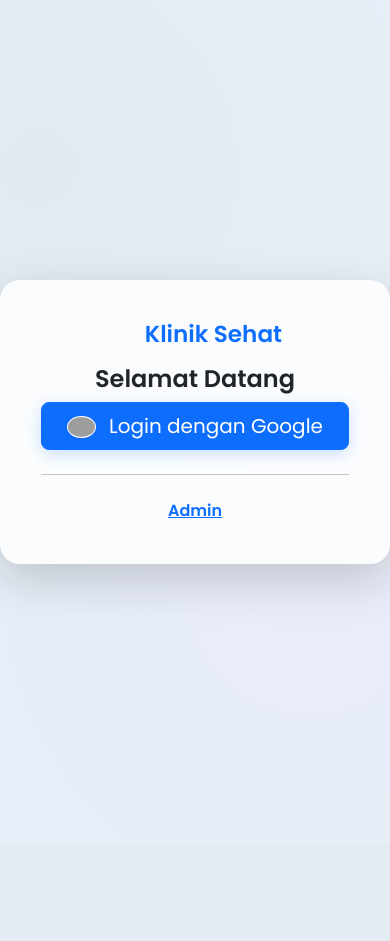
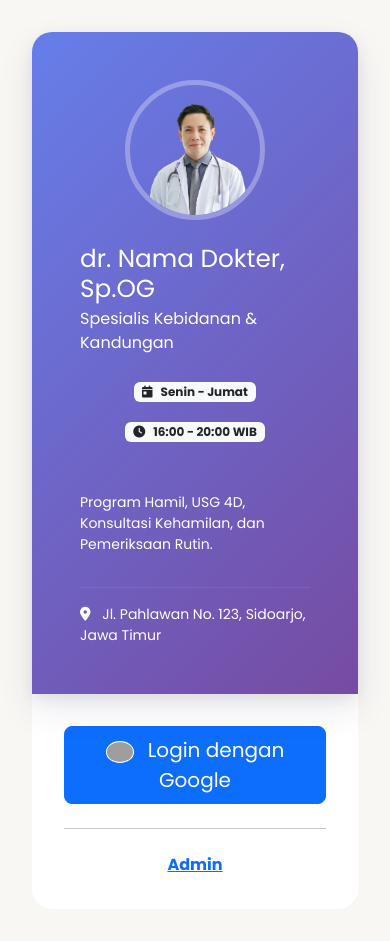
Before and after one commit to Joepyroj/klinik-app, a Flask app: page / in a window 390 px wide. Before the commit the page ends 589 px from the top, so only its background shows below. Run offline with Flask 3, Linux system fonts and the light colour scheme; some libraries are stand-ins or nearby versions; some web fonts are replaced; grey boxes are pictures that could not be loaded.

Commit message:
penambahan css pada tiap dashboard

```diff
--- a/templates/admin/custom.html
+++ b/templates/admin/custom.html
@@ -12,7 +12,7 @@
 block page_header %}{% endblock %} {% block brand %}
 <a class="navbar-brand" href="{{ url_for('admin.index') }}">
   <i class="fas fa-clinic-medical"></i>
-  Klinik Sehat{% if current_user.is_authenticated %} {% if
+  Prakter dr. Nama dokter{% if current_user.is_authenticated %} {% if
   current_user.role.value == 'admin' %} Panel Administrator {% elif
   current_user.role.value == 'dokter' %}{% elif current_user.role.value ==
   'resepsionis' %}{% endif %} {% endif %}
@@ -169,7 +169,7 @@ block page_header %}{% endblock %} {% block brand %}
   class FlashMessageManager {
     constructor() {
       this.config = {
-        success: 4000, // Success hilang dalam 4 detik
+        success: 2000, // Success hilang dalam 2 detik
         info: 5000, // Info hilang dalam 5 detik
         warning: 7000, // Warning hilang dalam 7 detik (lebih penting)
         danger: 10000, // Error hilang dalam 10 detik (sangat penting)
--- a/templates/admin/master.html
+++ b/templates/admin/master.html
@@ -36,7 +36,7 @@
         {% block brand %}
         <a class="navbar-brand" href="{{ url_for('admin.index') }}">
           <i class="fas fa-clinic-medical"></i>
-          Klinik Sehat
+          Praktek dr. Nama Dokter
         </a>
         {% endblock %}
 
--- a/templates/index.html
+++ b/templates/index.html
@@ -4,89 +4,149 @@
     <meta charset="UTF-8" />
     <meta name="viewport" content="width=device-width, initial-scale=1.0" />
     <title>Selamat Datang di Klinik Sehat</title>
-
     <link
       href="{{ url_for('static', filename='css/bootstrap.min.css') }}"
       rel="stylesheet"
     />
+
     <link
       rel="stylesheet"
-      href="{{ url_for('static', filename='css/all.min.css') }}"
+      href="https://cdnjs.cloudflare.com/ajax/libs/font-awesome/6.5.1/css/all.min.css"
     />
+    <style>
+      @import url("https://fonts.googleapis.com/css2?family=Poppins:wght@300;400;600;700&display=swap");
 
-    <style>
-      /* Mengimpor font dari Google Fonts */
-      @import url("https://fonts.googleapis.com/css2?family=Poppins:wght@300;400;600&display=swap");
-
-      /* Pengaturan dasar dan latar belakang */
       body {
-        font-family: "Poppins", sans-serif; /* Menerapkan font Poppins */
-        background-color: #e6eef7; /* Warna latar biru muda yang lembut */
-        background-image: radial-gradient(
-            circle at 10% 20%,
-            rgb(226, 234, 240) 0%,
-            rgba(226, 234, 240, 0) 50%
-          ),
-          radial-gradient(
-            circle at 80% 70%,
-            rgb(233, 237, 250) 0%,
-            rgba(233, 237, 250, 0) 50%
-          );
+        font-family: "Poppins", sans-serif;
+        background-color: #f8f7f4;
       }
 
-      .login-container {
+      .main-container {
+        display: flex;
+        align-items: center;
+        min-height: 100vh;
+        padding: 2rem;
+        overflow: hidden;
+      }
+
+      .login-wrapper {
+        display: flex;
+        align-items: stretch; /* <-- KUNCI #1: Membuat semua anak-item setinggi item terpanjang */
+        width: 100%;
+        max-width: 1100px;
+        margin: auto;
+      }
+
+      /* --- KOLOM KIRI (INFORMASI) --- */
+      .info-panel {
+        background: linear-gradient(135deg, #667eea 0%, #764ba2 100%);
+        color: white;
+        padding: 3rem;
+        border-radius: 1.25rem;
+        position: relative;
+        z-index: 10;
+        box-shadow: 0 15px 35px rgba(50, 50, 93, 0.1),
+          0 5px 15px rgba(0, 0, 0, 0.07);
+        flex: 0 0 66.66%;
+        display: flex; /* <-- KUNCI #2: Aktifkan flexbox untuk centering konten */
+        flex-direction: column;
+        justify-content: center; /* Konten di tengah vertikal */
+        align-items: center; /* Konten di tengah horizontal */
+      }
+
+      .doctor-img {
+        width: 140px;
+        height: 140px;
+        border-radius: 50%;
+        object-fit: cover;
+        border: 5px solid rgba(255, 255, 255, 0.3);
+        margin-bottom: 1.5rem;
+      }
+
+      /* --- KOLOM KANAN (LOGIN) --- */
+      .login-panel {
+        background-color: #ffffff;
+        border-radius: 1.25rem;
         display: flex;
         align-items: center;
         justify-content: center;
-        min-height: 100vh;
+        padding: 2rem;
+        margin-left: -80px;
+        padding-left: 110px;
+        flex: 0 0 45%;
       }
 
-      /* Pengaturan kartu login */
-      .login-card {
-        max-width: 450px;
+      .login-card-inner {
         width: 100%;
-        border: none;
-        border-radius: 1.25rem; /* Sudut lebih tumpul */
-        background-color: rgba(255, 255, 255, 0.8); /* Sedikit transparan */
-        backdrop-filter: blur(10px); /* Efek 'glass' */
-        -webkit-backdrop-filter: blur(10px);
-        border: 1px solid rgba(255, 255, 255, 0.2);
-        padding: 1rem;
+        max-width: 380px;
       }
 
-      /* Pengaturan tipografi */
-      .clinic-name {
-        font-weight: 600; /* Sedikit lebih tebal */
-        color: #0d6efd; /* Warna biru primer Bootstrap */
-      }
-      .welcome-title {
-        font-weight: 600;
-        font-size: 1.5rem; /* Lebih besar dan menonjol */
-        color: #212529; /* Warna hitam lembut */
+      .btn-google:hover {
+        transform: translateY(-3px);
+        box-shadow: 0 7px 20px rgba(13, 110, 253, 0.3);
       }
 
-      /* Pengaturan tombol Google */
-      .btn-google {
-        font-weight: 400;
-        transition: all 0.3s ease-in-out;
-        box-shadow: 0 4px 15px rgba(13, 110, 253, 0.2); /* Bayangan biru yang halus */
+      /* Penyesuaian untuk layar kecil (HP) */
+      @media (max-width: 991.98px) {
+        .login-wrapper {
+          flex-direction: column;
+          align-items: normal; /* Kembalikan ke default di HP */
         }
-      .btn-google:hover {
-        transform: translateY(-3px);
-        box-shadow: 0 7px 20px rgba(13, 110, 253, 0.3); /* Bayangan lebih kuat saat hover */
+        .info-panel,
+        .login-panel {
+          flex: 1 1 100%;
+          width: 100%;
+        }
+        .info-panel {
+          margin-bottom: 0;
+          border-radius: 1.25rem 1.25rem 0 0; /* Sudut atas rounded */
+        }
+        .login-panel {
+          margin-left: 0;
+          padding-left: 2rem;
+          padding-top: 2rem;
+          border-radius: 0 0 1.25rem 1.25rem; /* Sudut bawah rounded */
+        }
       }
     </style>
   </head>
   <body>
-    <div class="login-container">
-      <div class="card shadow-lg login-card">
-        <div class="card-body p-4 p-lg-5 text-center">
-          <h3 class="mb-3 clinic-name">
-            <i class="fas fa-clinic-medical me-2"></i>Klinik Sehat
-          </h3>
+    <div class="main-container">
+      <div class="login-wrapper">
+        <div class="info-panel">
+          <img
+            src="{{ url_for('static', filename='images/foto-dokter.png') }}"
+            alt="Foto Dokter"
+            class="doctor-img"
+          />
+          <h2 class="mb-1">dr. Nama Dokter, Sp.OG</h2>
+          <p class="mb-4">Spesialis Kebidanan & Kandungan</p>
+          <div class="mb-3">
+            <span class="badge bg-light text-dark"
+              ><i class="fas fa-calendar-day me-2"></i>Senin - Jumat</span
+            >
+          </div>
+          <div>
+            <span class="badge bg-light text-dark"
+              ><i class="fas fa-clock me-2"></i>16:00 - 20:00 WIB</span
+            >
+          </div>
+          <hr class="my-4" style="border-color: rgba(255, 255, 255, 0.3)" />
 
-          <h1 class="welcome-title mb-2">Selamat Datang</h1>
+          <p class="small">
+            Program Hamil, USG 4D, Konsultasi Kehamilan, dan Pemeriksaan Rutin.
+          </p>
+          <div class="info-panel-footer">
+            <hr class="my-3" style="border-color: rgba(255, 255, 255, 0.3)" />
+            <p class="small mb-0">
+              <i class="fas fa-map-marker-alt me-2"></i>
+              Jl. Pahlawan No. 123, Sidoarjo, Jawa Timur
+            </p>
+          </div>
+        </div>
 
+        <div class="login-panel">
+          <div class="login-card-inner text-center">
             <div class="d-grid gap-3">
               <a
                 href="{{ url_for('login') }}"
@@ -105,18 +165,13 @@
                 Login dengan Google
               </a>
             </div>
-
             <hr class="my-4" />
-
             <div class="text-center">
-            <p class="mb-0 text-muted">
               <a href="{{ url_for('admin_login') }}" class="fw-bold">Admin</a>
-            </p>
             </div>
           </div>
         </div>
       </div>
-
-    <script src="{{ url_for('static', filename='js/bootstrap.bundle.min.js') }}"></script>
+    </div>
   </body>
 </html>
```
Also changed, not shown: static/css/custom.css (+16 -0 lines), templates/admin_login.html (+121 -13 lines), templates/base.html (+18 -3 lines), templates/lengkapi_profil.html (+16 -11 lines), clinic.db, static/images/foto-dokter.png (added). Lines whose indentation alone changed are shown as unchanged.
